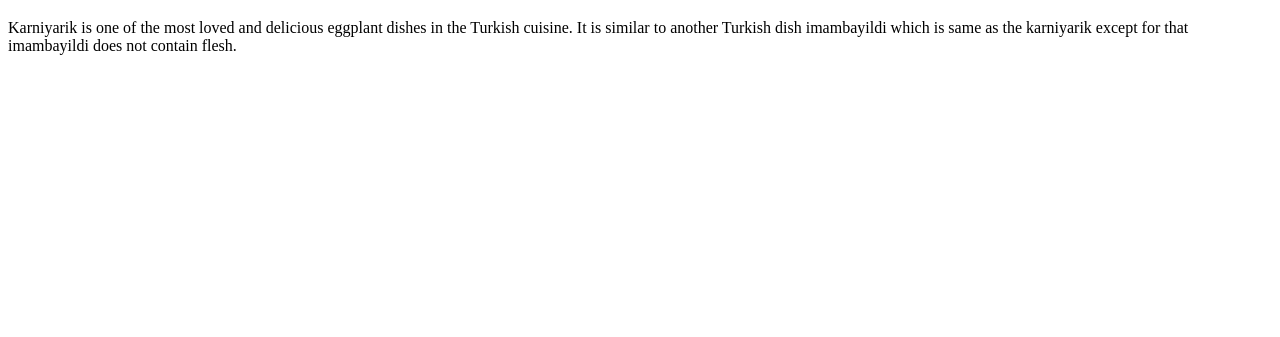
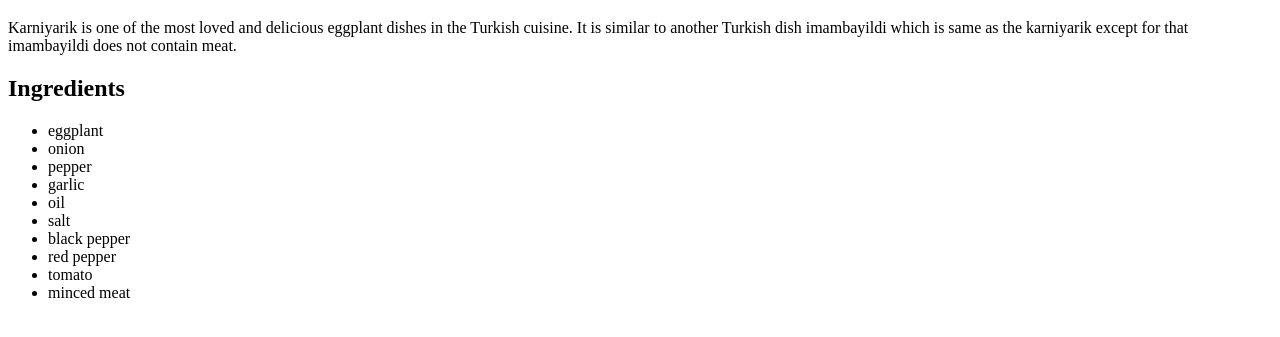
Before and after one commit to mkilickayadev/odin-recipes, a plain HTML site: page recipes/karniyarik.html in a window 1280 px wide. Shown: the part 185-522 px from the top of the page. Drawn offline with Linux system fonts and the light colour scheme.

Commit message:
Add ingredients of karniyarik

```diff
--- a/recipes/karniyarik.html
+++ b/recipes/karniyarik.html
@@ -11,6 +11,19 @@
     <h1>Karniyarik</h1>
     <img src="karniyarik.jpg" height="450" alt="delicious karniyariks in furnace">
     <h1>Description</h1>
-    <p>Karniyarik is one of the most loved and delicious eggplant dishes in the Turkish cuisine. It is similar to another Turkish dish imambayildi which is same as the karniyarik except for that imambayildi does not contain flesh.</p>
+    <p>Karniyarik is one of the most loved and delicious eggplant dishes in the Turkish cuisine. It is similar to another Turkish dish imambayildi which is same as the karniyarik except for that imambayildi does not contain meat.</p>
+    <h2>Ingredients</h2>
+    <ul>
+        <li>eggplant</li>
+        <li>onion</li>
+        <li>pepper</li>
+        <li>garlic</li>
+        <li>oil</li>
+        <li>salt</li>
+        <li>black pepper</li>
+        <li>red pepper</li>
+        <li>tomato</li>
+        <li>minced meat</li>
+    </ul>
 </body>
 </html>
```
